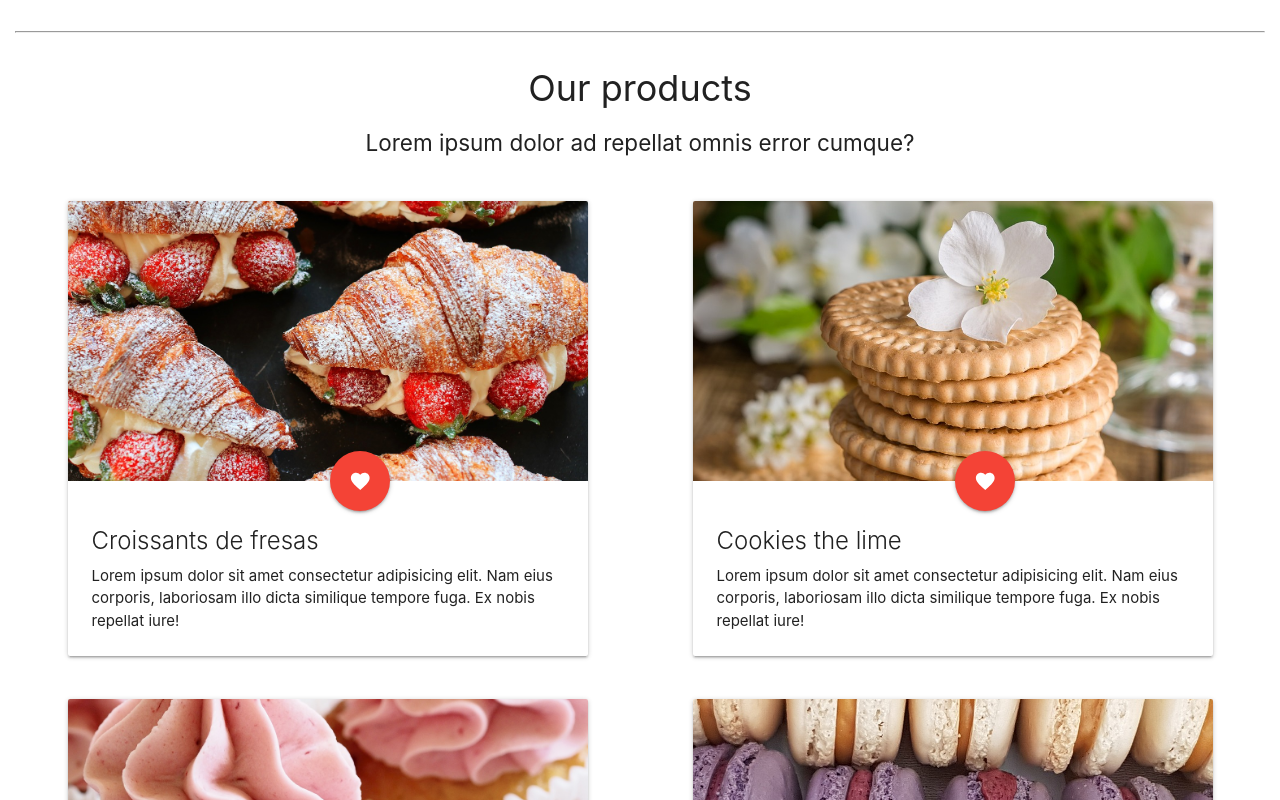
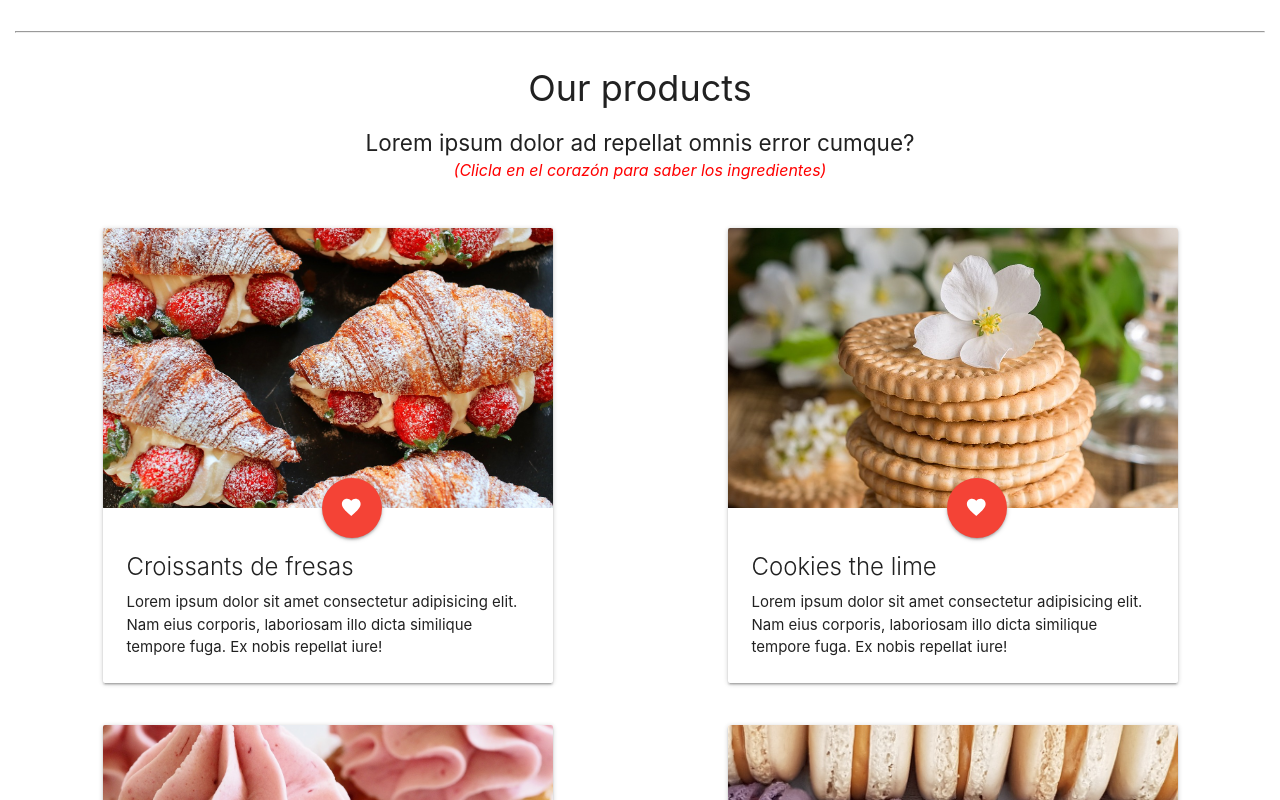
Before and after one commit to jessicafreireponte/Recetas, a React (Vite) app in the folder Bakey/: page / in a window 1280 px wide. Shown: the part 1400-2200 px from the top of the page. Built offline with nearby package versions, Linux system fonts and the light colour scheme.

Commit message:
Cambios en css sobre products

```diff
--- a/Bakey/src/App.css
+++ b/Bakey/src/App.css
@@ -6,5 +6,17 @@
   box-sizing: border-box;
   position: absolute;
   top: 0;
-  /* background-color: blue; */
 }
+
+/* Personalizar el color del scroll */
+::-webkit-scrollbar {
+  width: 10px; /* Ancho del scrollbar */
+}
+
+::-webkit-scrollbar-thumb {
+  background-color: #ff0000; /* Color del thumb (parte arrastrable del scrollbar) */
+}
+
+::-webkit-scrollbar-track {
+  background-color: #f0f0f0; /* Color del track (parte que no es arrastrable) */
+}
--- a/Bakey/src/Components/Header.css
+++ b/Bakey/src/Components/Header.css
@@ -1,6 +1,7 @@
 header.headerPrincipal {
   width: 100%;
   background-image: url("./bread.jpg");
+  background-attachment: fixed;
   background-repeat: no-repeat;
   background-size: cover;
   padding-top: 50px;
--- a/Bakey/src/Components/Pages/Products.css
+++ b/Bakey/src/Components/Pages/Products.css
@@ -47,7 +47,7 @@ div.btnDiv {
   margin-bottom: 5px;
 }
 
-@media (min-width: 600px) and (max-width: 1199px) {
+@media (min-width: 600px) and (max-width: 800px) {
   .marging {
     width: 98.5%;
     display: flex;
@@ -72,10 +72,16 @@ div.btnDiv {
   }
 }
 
-@media (min-width: 1200px) {
+@media (min-width: 801px) {
   .marging {
-    top: 0;
-    left: 38.5vw;
+    position: static;
+    display: flex;
+    flex-direction: column;
+    height: 100vh;
+    justify-content: space-between;
+  }
+  .card {
+    width: 450px;
   }
 
   li img.imgMain {
@@ -88,5 +94,12 @@ div.btnDiv {
     background-image: url("/cake2.png");
     background-repeat: repeat;
     background-size: contain;
+    display: flex;
+    justify-content: center;
+  }
+
+  button.btn {
+    height: 70px;
+    width: 80px;
   }
 }
--- a/Bakey/src/Components/Recipies.css
+++ b/Bakey/src/Components/Recipies.css
@@ -1,3 +1,9 @@
+.import {
+  color: red;
+  font-style: oblique;
+  font-size: medium;
+}
+
 @media (min-width: 600px) {
   ul.cards {
     display: flex;
--- a/Bakey/src/Components/Recipies.jsx
+++ b/Bakey/src/Components/Recipies.jsx
@@ -7,7 +7,13 @@ export const Recipies = () => {
     <article id="Recipes">
       <header>
         <h2>Our products</h2>
-        <h4>Lorem ipsum dolor ad repellat omnis error cumque?</h4>
+        <h4>
+          Lorem ipsum dolor ad repellat omnis error cumque?
+          <br></br>
+          <em className="import">
+            (Clicla en el corazón para saber los ingredientes)
+          </em>
+        </h4>
       </header>
       <section>
         <ul className="cards">
```
